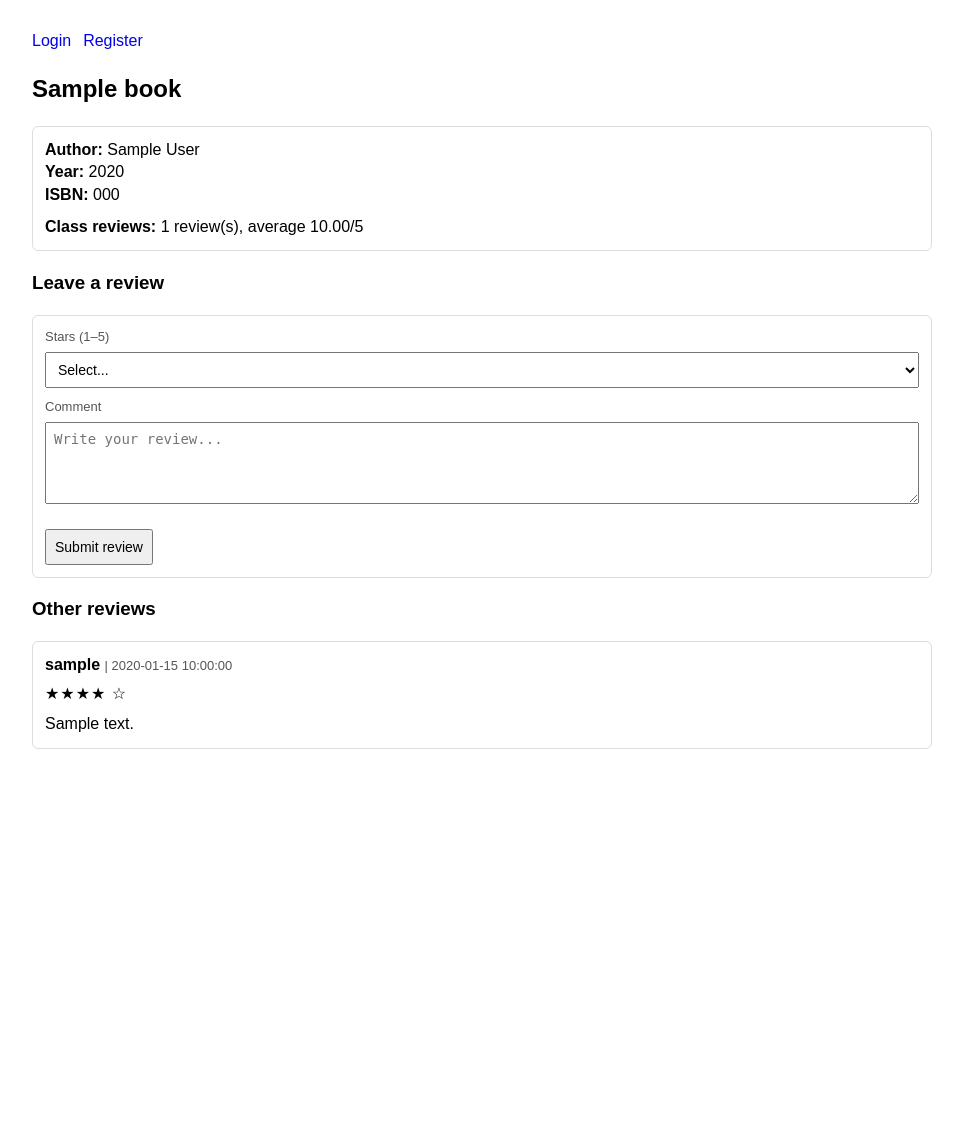
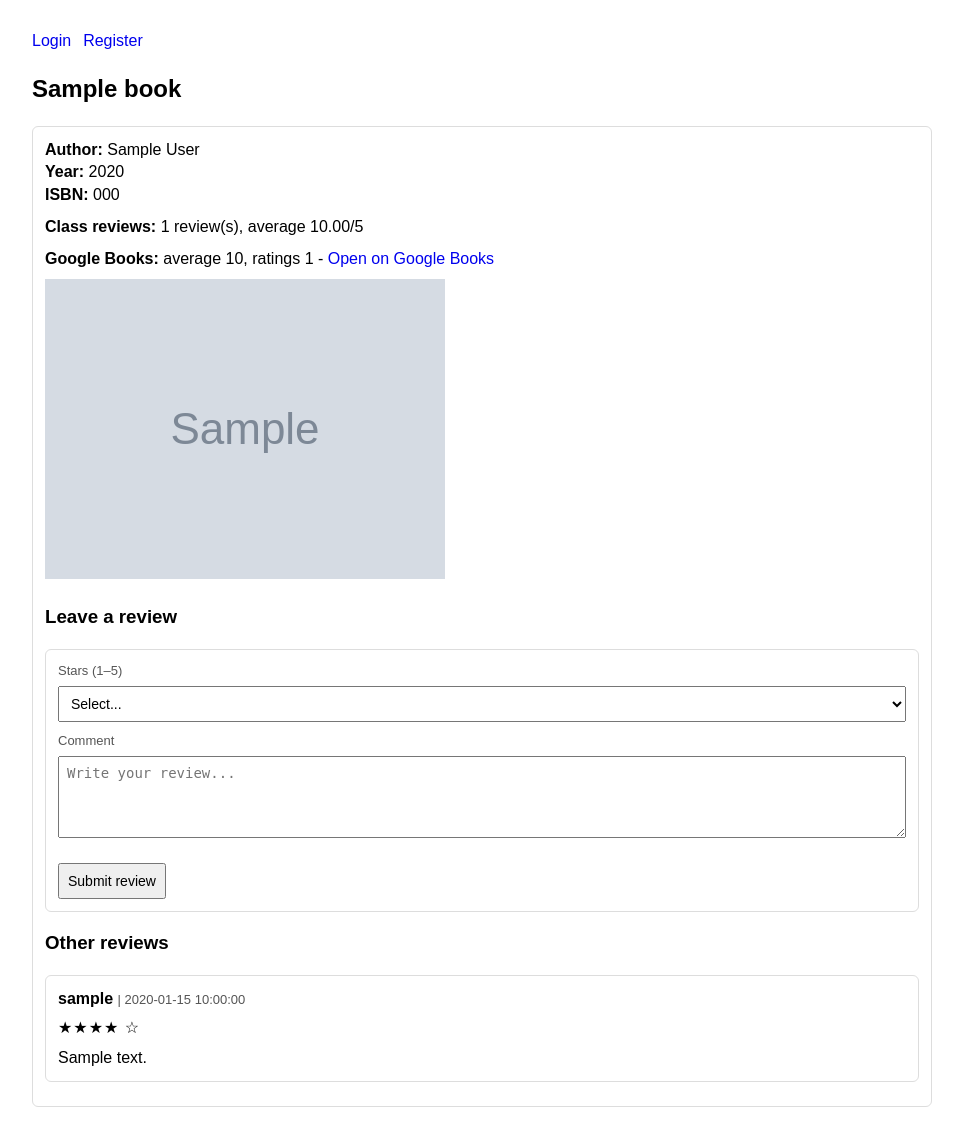
Before and after one commit to sneha031/engo-551-lab1, a Flask app: template backend/templates/book.html in a window 1280 px wide. Shown: the whole page, without its empty margins (158-1121 px from the left). Before the commit the page ends 749 px from the top, so only its background shows below. Run offline with Flask 3, Linux system fonts and the light colour scheme; the template is opened without the code that fills it: most values are stand-ins (such as "Sample title", 1, 10 or a date in 2020); grey boxes marked "Sample" are stand-in pictures.

Commit message:
Update on google books

```diff
--- a/backend/application.py
+++ b/backend/application.py
@@ -19,27 +19,39 @@ Session(app)
 engine = create_engine(os.getenv("DATABASE_URL"))
 db = scoped_session(sessionmaker(bind=engine))
 
+
 def require_login():
     if not session.get("user_id"):
         return redirect(url_for("login"))
     return None
 
-def google_books(isbn):
+
+def google_books_info(isbn):
     try:
         r = requests.get(f"https://www.googleapis.com/books/v1/volumes?q=isbn:{isbn}", timeout=5)
         if r.status_code != 200:
             return None
         data = r.json()
         items = data.get("items", [])
-        if not items:
-            return None
-        info = items[0].get("volumeInfo", {})
-        return {
-            "averageRating": info.get("averageRating"),
-            "ratingsCount": info.get("ratingsCount")
-        }
+
+        for it in items:
+            info = it.get("volumeInfo", {})
+            avg = info.get("averageRating")
+            count = info.get("ratingsCount")
+            link = info.get("infoLink") or info.get("previewLink")
+
+            thumb = None
+            imgs = info.get("imageLinks")
+            if imgs:
+                thumb = imgs.get("thumbnail")
+
+            if avg is not None or count is not None or link or thumb:
+                return {"avg": avg, "count": count, "link": link, "thumb": thumb}
+
+        return None
     except Exception:
         return None
+
 
 @app.route("/", methods=["GET", "POST"])
 def index():
@@ -68,6 +80,7 @@ def index():
         return render_template("search.html", q=q, books=books)
 
     return render_template("search.html")
+
 
 @app.route("/register", methods=["GET", "POST"])
 def register():
@@ -101,6 +114,7 @@ def register():
     session["username"] = username
     return redirect(url_for("index"))
 
+
 @app.route("/login", methods=["GET", "POST"])
 def login():
     if request.method == "GET":
@@ -122,10 +136,12 @@ def login():
     session["username"] = user.username
     return redirect(url_for("index"))
 
+
 @app.route("/logout")
 def logout():
     session.clear()
     return redirect(url_for("login"))
+
 
 @app.route("/book/<string:isbn>", methods=["GET", "POST"])
 def book_page(isbn):
@@ -140,6 +156,10 @@ def book_page(isbn):
 
     if not book:
         return render_template("error.html", error="Book not found")
+
+    ginfo = google_books_info(isbn)
+    gb_avg = ginfo["avg"] if ginfo else None
+    gb_count = ginfo["count"] if ginfo else None
 
     if request.method == "POST":
         rating_raw = request.form.get("rating")
@@ -173,6 +193,9 @@ def book_page(isbn):
                 book=book,
                 reviews=reviews,
                 stats=stats,
+                gb_avg=gb_avg,
+                gb_count=gb_count,
+                ginfo=ginfo,
                 message="Please select 1–5 stars and write a comment."
             )
 
@@ -218,15 +241,16 @@ def book_page(isbn):
         {"isbn": isbn}
     ).fetchone()
 
-    ginfo = google_books(isbn)
+    return render_template(
+        "book.html",
+        book=book,
+        reviews=reviews,
+        stats=stats,
+        gb_avg=gb_avg,
+        gb_count=gb_count,
+        ginfo=ginfo
+    )
 
-    message = None
-    if ginfo and (ginfo.get("averageRating") is not None or ginfo.get("ratingsCount") is not None):
-        ar = ginfo.get("averageRating")
-        rc = ginfo.get("ratingsCount")
-        message = f"Google Books: average rating {ar}, ratings count {rc}"
-
-    return render_template("book.html", book=book, reviews=reviews, stats=stats, message=message)
 
 @app.route("/api/<string:isbn>")
 def api(isbn):
@@ -246,11 +270,21 @@ def api(isbn):
         {"isbn": isbn}
     ).fetchone()
 
+    ginfo = google_books_info(isbn)
+    gb_avg = ginfo["avg"] if ginfo else None
+    gb_count = ginfo["count"] if ginfo else None
+    gb_link = ginfo["link"] if ginfo else None
+    gb_thumb = ginfo["thumb"] if ginfo else None
+
     return jsonify({
         "isbn": book.isbn,
         "title": book.title,
         "author": book.author,
         "year": book.year,
         "review_count": int(stats.count),
-        "average_score": float(stats.avg)
+        "average_score": float(stats.avg),
+        "google_average_rating": gb_avg,
+        "google_ratings_count": gb_count,
+        "google_link": gb_link,
+        "google_thumbnail": gb_thumb
     })
--- a/backend/templates/book.html
+++ b/backend/templates/book.html
@@ -32,11 +32,27 @@
 
     {% if stats %}
       <div style="margin-top:10px;">
-        <b>Class reviews:</b> {{ stats.count }} review(s),
-        average {{ "%.2f"|format(stats.avg) }}/5
+        <b>Class reviews:</b> {{ stats.count }} review(s), average {{ "%.2f"|format(stats.avg) }}/5
       </div>
     {% endif %}
-  </div>
+
+    <div style="margin-top:10px;">
+  <b>Google Books:</b>
+  {% if ginfo %}
+    average {{ ginfo.avg if ginfo.avg is not none else "N/A" }},
+    ratings {{ ginfo.count if ginfo.count is not none else "N/A" }}
+    {% if ginfo.link %}
+      - <a href="{{ ginfo.link }}" target="_blank">Open on Google Books</a>
+    {% endif %}
+    {% if ginfo.thumb %}
+      <div style="margin-top:8px;">
+        <img src="{{ ginfo.thumb }}" alt="Cover">
+      </div>
+    {% endif %}
+  {% else %}
+    Not available
+  {% endif %}
+</div>
 
   <h3>Leave a review</h3>
   <form method="post" action="{{ url_for('book_page', isbn=book.isbn) }}">
```
Also changed, not shown: 3 other files.
